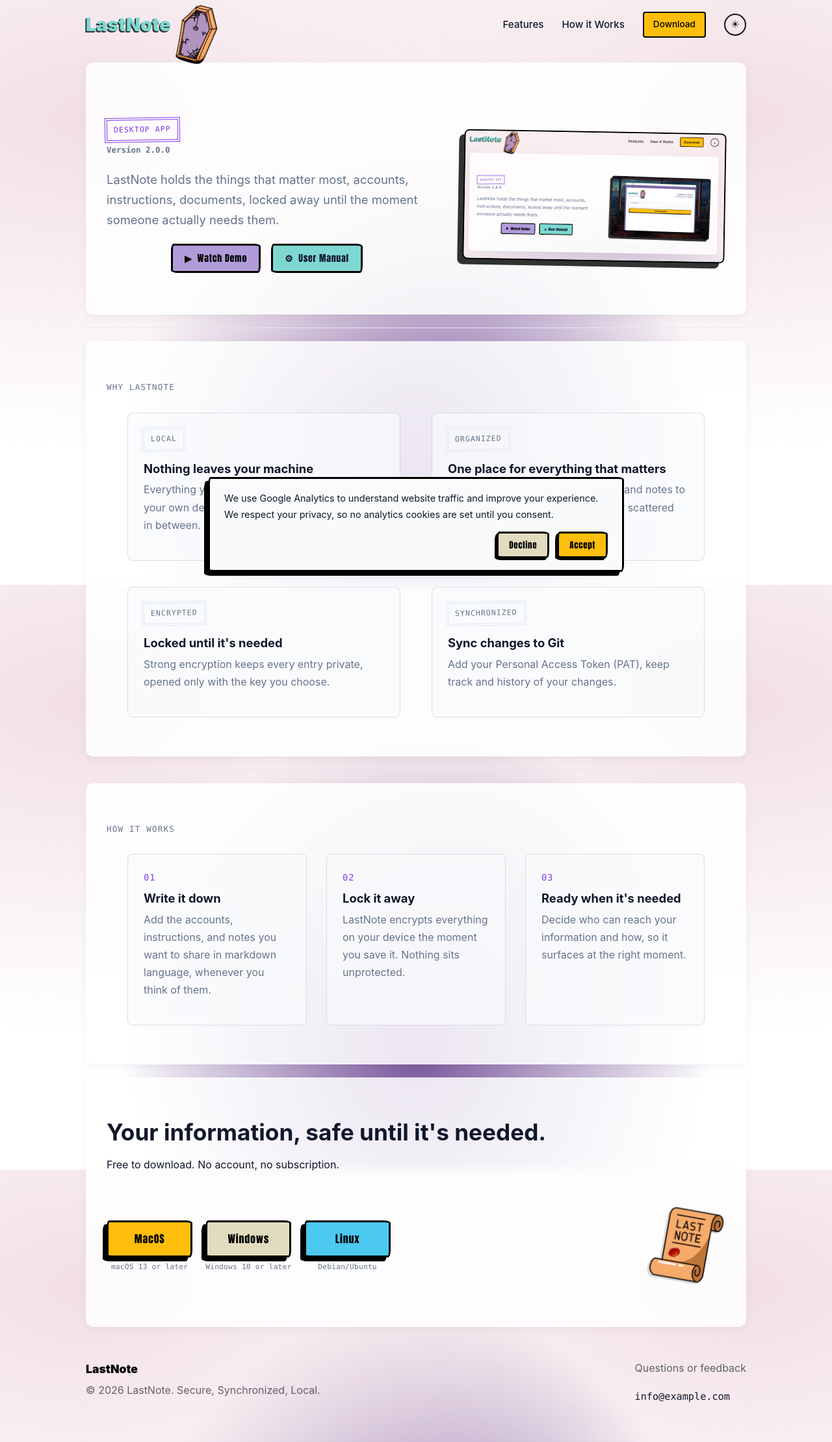
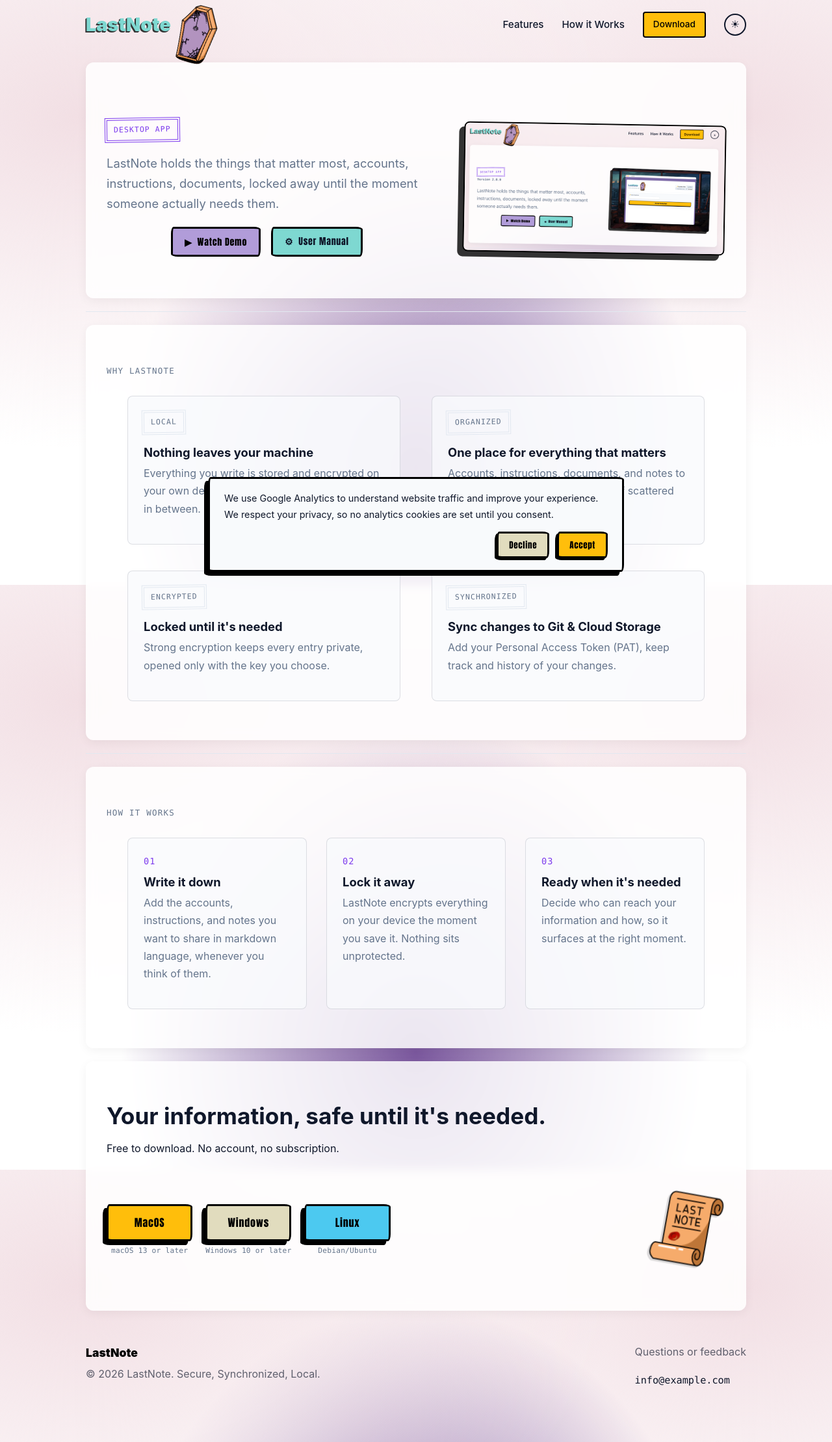
Before and after one commit to roupasz/lastnote, a Jekyll site: the page built from index.html, in a window 1280 px wide. Shown: the whole page at 65% size. Built offline with Jekyll 4.4.1, drawn with Linux system fonts in a browser that asks for light colours.

Commit message:
fix: remove version references, update README with legit download links and user guide

```diff
--- a/_config.yml
+++ b/_config.yml
@@ -18,12 +18,11 @@
 
 # --- Edit these to point at your real releases ---
 download:
-  version: "2.0.0"
-  mac_url: "#"
+  mac_url: "https://gitlab.com/paparoup/lastnote/-/releases/permalink/latest"
   mac_requirement: "macOS 13 or later"
-  windows_url: "#"
+  windows_url: "https://gitlab.com/paparoup/lastnote/-/releases/permalink/latest"
   windows_requirement: "Windows 10 or later"
-  linux_url: "#"
+  linux_url: "https://gitlab.com/paparoup/lastnote/-/releases/permalink/latest"
   linux_requirement: "Debian/Ubuntu"
 
 markdown: kramdown
--- a/assets/css/style.scss
+++ b/assets/css/style.scss
@@ -388,26 +388,6 @@
   width: 100%;
   height: auto;
   display: block;
-}
-
-// Stamp & Version layout
-.stamp-wrapper {
-  display: flex;
-  flex-direction: column;
-  align-items: flex-start;
-  gap: 4px;
-  margin-bottom: 20px;
-
-  .stamp {
-    margin-bottom: 0; // overrides individual margin
-  }
-}
-
-.version-tag {
-  font-family: $mono;
-  font-size: 0.78rem;
-  color: $ink-soft;
-  font-weight: 600;
 }
 
 // OS Download Buttons Grid
--- a/index.html
+++ b/index.html
@@ -7,7 +7,6 @@
     <div class="hero__text">
       <div class="stamp-wrapper">
         <span class="stamp">Desktop app</span>
-        <span class="version-tag">Version {{ site.download.version }}</span>
       </div>
       <p class="hero__lede">
         LastNote holds the things that matter most, accounts, instructions,
@@ -19,7 +18,7 @@
         <button type="button" class="button button--demo" data-modal-open="demo-modal" data-video-url="{{ site.demo_video_url }}">
           &#9654;&nbsp; Watch Demo
         </button>
-        <a class="button button--demo button--gitlab" href="https://gitlab.com/your-username/lastnote/blob/main/README.md" target="_blank" rel="noopener noreferrer">
+        <a class="button button--demo button--gitlab" href="https://gitlab.com/paparoup/lastnote/-/blob/main/README.md?ref_type=heads" target="_blank" rel="noopener noreferrer">
           &#9881;&nbsp; User Manual
         </a>
       </div>
@@ -59,7 +58,7 @@
       </div>
       <div class="feature-card reveal reveal--stagger-4">
         <span class="stamp stamp--muted">Synchronized</span>
-        <h3>Sync changes to Git</h3>
+        <h3>Sync changes to Git & Cloud Storage</h3>
         <p>Add your Personal Access Token (PAT),
           keep track and history of your changes.</p>
       </div>
```
Also changed, not shown: README.md.
